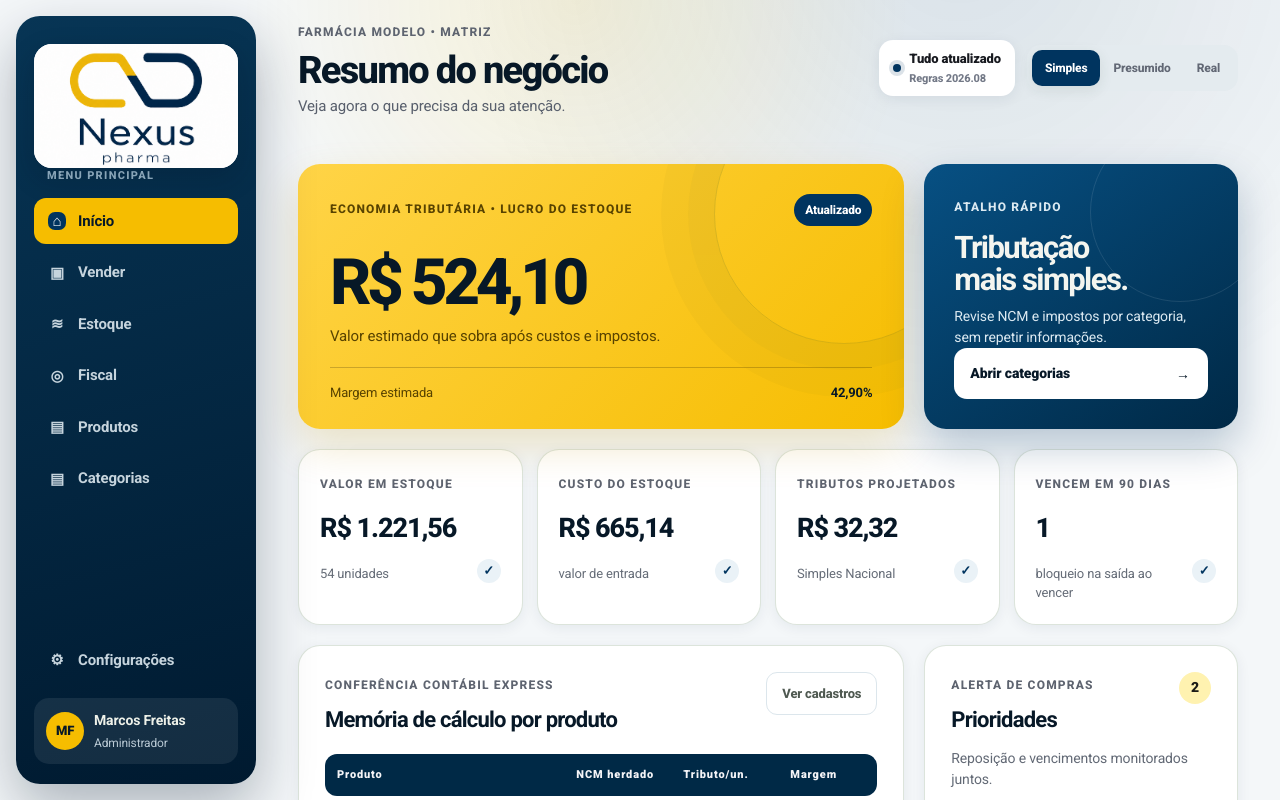
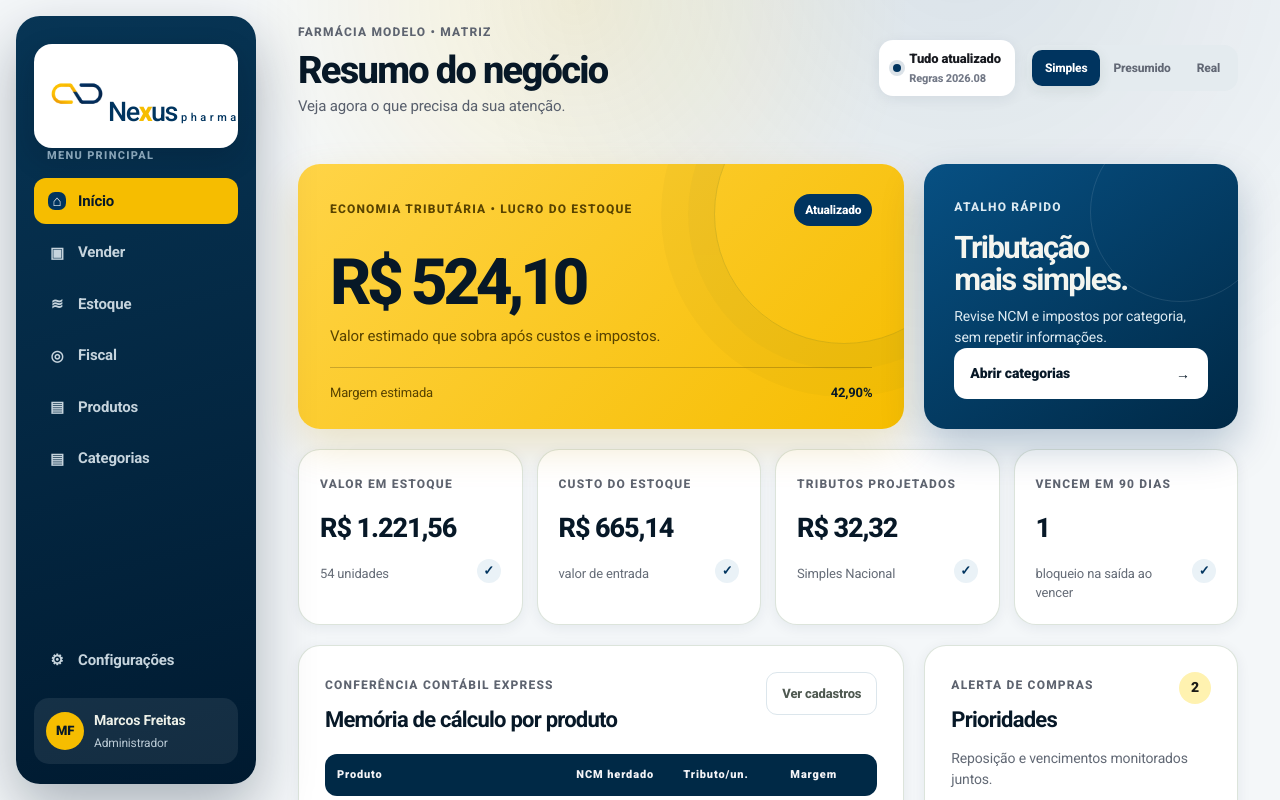
Before and after one commit to eusoudevmarcos/nexus-pharma, a Next.js app: page / in a window 1280 px wide. Shown: the top 800 px of the page. Built offline with nearby package versions, Linux system fonts and the light colour scheme.

Commit message:
Refine Nexus Pharma sidebar signature

```diff
--- a/app/globals.css
+++ b/app/globals.css
@@ -645,8 +645,13 @@ button:focus-visible, input:focus-visible, select:focus-visible, textarea:focus-
 .app-shell { background: radial-gradient(circle at 75% -5%, rgba(0, 52, 95, .11), transparent 32%), radial-gradient(circle at 45% 0%, rgba(246, 189, 0, .13), transparent 24%), var(--paper); }
 .sidebar { background: linear-gradient(165deg, #073555 0%, #001a30 100%); box-shadow: 0 24px 58px rgba(0, 24, 44, .3); }
 
-.brand { height: 124px; padding: 0; display: block; overflow: hidden; border-radius: 18px; background: #fff; box-shadow: 0 10px 28px rgba(0, 17, 31, .2); }
-.brand-lockup { width: 100%; height: 100%; display: block; object-fit: cover; object-position: center 46%; transform: scale(1.18); }
+.brand { min-height: 104px; padding: 16px; display: grid; place-items: center; overflow: hidden; border-radius: 18px; background: #fff; box-shadow: 0 10px 28px rgba(0, 17, 31, .2); }
+.brand-signature { display: grid; grid-template-columns: 54px 1fr; align-items: center; gap: 12px; }
+.brand-signature .logo-mark { width: 54px; height: 54px; }
+.brand-name { display: grid; justify-items: center; line-height: 1; }
+.brand-name strong { color: #00345f; font-size: 27px; font-weight: 500; letter-spacing: -.055em; }
+.brand-name strong em { color: #f6bd00; font-style: normal; font-weight: 800; }
+.brand-name small { margin-top: 7px; color: #00345f; font-size: 11px; font-weight: 500; letter-spacing: .32em; text-transform: lowercase; }
 .brand-compact { display: none; }
 .logo-mark { width: 48px; height: 48px; display: block; object-fit: contain; }
 .brand span, .operator small { color: #b9c9d4; }
@@ -686,7 +691,7 @@ button:focus-visible, input:focus-visible, select:focus-visible, textarea:focus-
 
 @media (max-width: 1050px) {
   .brand { height: auto; padding: 8px; display: grid; place-items: center; overflow: visible; background: transparent; box-shadow: none; }
-  .brand-lockup { display: none; }
+  .brand-signature { display: none; }
   .brand-compact { display: block; }
   .logo-mark { width: 50px; height: 50px; }
 }
--- a/app/page.tsx
+++ b/app/page.tsx
@@ -108,7 +108,13 @@ export default function Home() {
   return <main className="app-shell">
     <aside className="sidebar">
       <div className="brand">
-        <img className="brand-lockup" src="/logo/nexus-logo-original.png" width="1200" height="1200" alt="Nexus pharma" />
+        <div className="brand-signature" aria-label="Nexus pharma">
+          <LogoMark />
+          <div className="brand-name">
+            <strong>Ne<em>x</em>us</strong>
+            <small>pharma</small>
+          </div>
+        </div>
         <span className="brand-compact"><LogoMark /></span>
       </div>
       <nav aria-label="Navegação principal">
```
